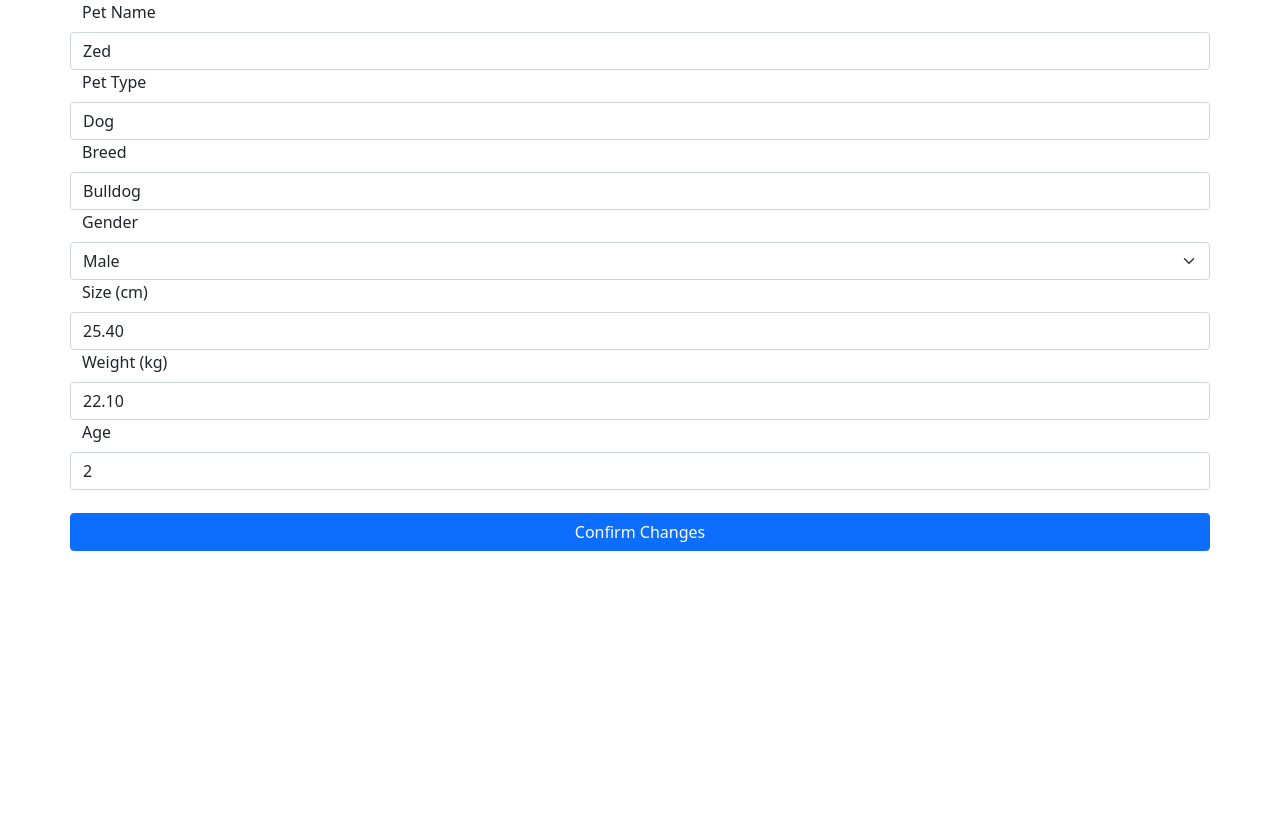
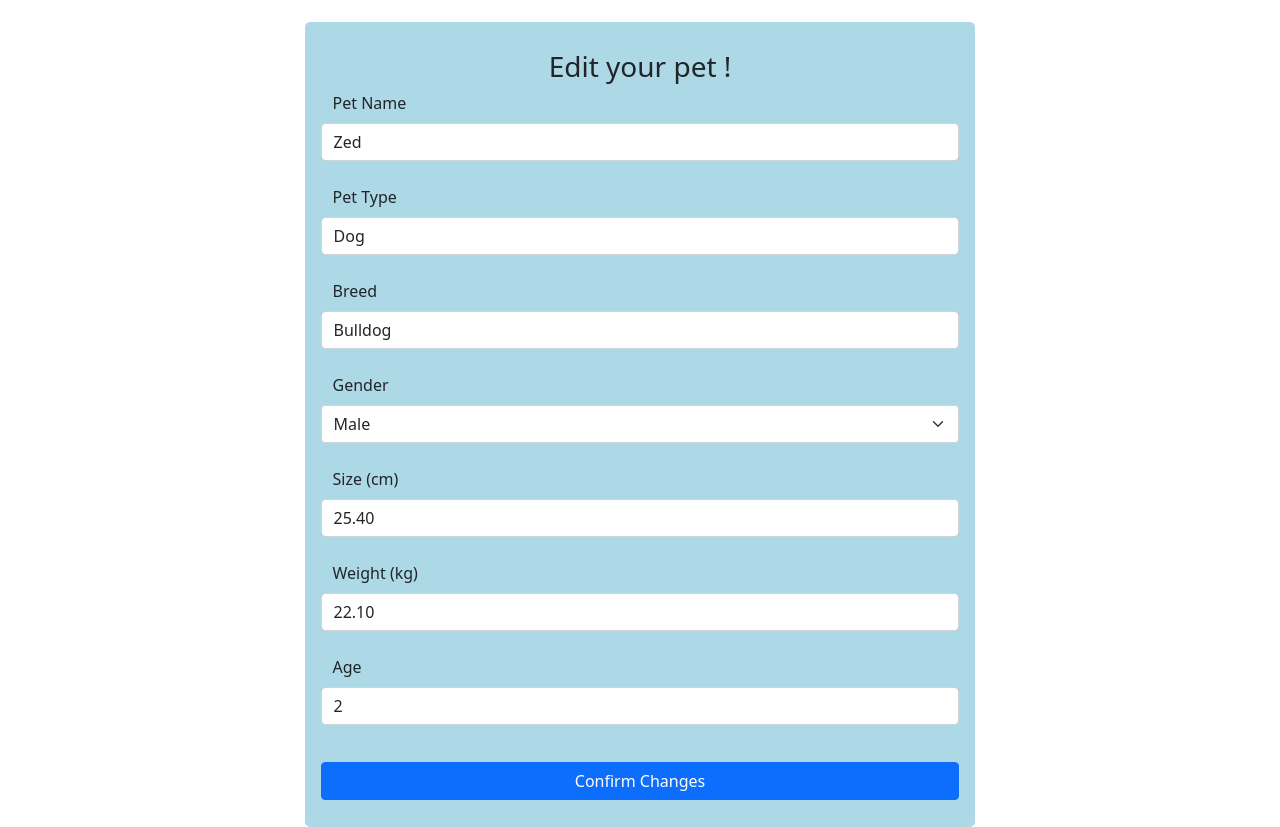
Before and after one commit to AngelNorStou/AnimalMart, a PHP site: page /edit_pet.php?petEdit=1 in a window 1280 px wide. Shown: the part 61-888 px from the top of the page. Before the commit the page ends 612 px from the top, so only its background shows below. Run offline with PHP 8.4, Linux system fonts and the light colour scheme; the visitor is signed in with stand-in values (Sample User, id 1); data comes from the database, SQL or seed files in the repository.

Commit message:
small design change

```diff
--- a/view/appointment.php
+++ b/view/appointment.php
@@ -90,7 +90,7 @@ $add = $app->insert();
 	<div class="tab-content" id="v-pills-tabContent">
     <div  class="tab-pane fade show active" role="tabpanel">
 		<div class="container">
-			<form class="userForms" action="appointment.php" method="POST">
+			<form class="userForms" action="appointment.php" method="POST" style="background-color: lightblue; border-color: lightblue;">
 				<h3 align="center">Book an appointment</h3>
 				<p align="center" style="line-height: 0px;padding-bottom: 10px;">_________________________________________</p>
 				<div class="row g-3">
@@ -154,9 +154,9 @@ $add = $app->insert();
 </div>
 </div>
 <div><p><br></p></div>
+</body>
 <footer align="center" style="background-color: lightblue;">
 	123 Boul. Ecommerce, Toronto, ON M4A 6L1<br>
 	©2021 AnimalMart, Inc. All rights reserved.
 </footer>
-</body>
 </html>
--- a/view/edit_pet.php
+++ b/view/edit_pet.php
@@ -40,6 +40,7 @@ $editError = $controller_pet->verify_editPet($_POST);
 	<link href="https://cdn.jsdelivr.net/npm/bootstrap@5.0.0-beta3/dist/css/bootstrap.min.css" rel="stylesheet" integrity="sha384-eOJMYsd53ii+scO/bJGFsiCZc+5NDVN2yr8+0RDqr0Ql0h+rP48ckxlpbzKgwra6" crossorigin="anonymous">
 
 	<link href="../CSS/account.css" rel="stylesheet" >
+	<link href="../CSS/sign_in_out.css" rel="stylesheet">
 
 	<title>View Account</title>
 </head>
@@ -74,25 +75,28 @@ $editError = $controller_pet->verify_editPet($_POST);
     </div>
 </nav>
 <div class="container">
-	<form action="edit_pet.php?petEdit=<?php echo $id; ?>" method="POST">
+	<form class="userForms" action="edit_pet.php?petEdit=<?php echo $id; ?>" method="POST" style="background-color: lightblue; border-color: lightblue;">
+		<div class="row">
+		<h3 align="center">Edit your pet !</h3>
+	</div>
 	    <div class="row">
 		    <label class="form-label">Pet Name</label>
 			<input type="text" class="form-control"
 			value="<?php echo $petView->displayItem($id,'pet_name'); ?>"
 			name="edit_pet_name"  required="" maxlength='30'>
-		</div>
+		</div><br>
 	    <div class="row">
 	    	<label class="form-label">Pet Type</label>
 			<input type="text" class="form-control"
 			value="<?php echo $petView->displayItem($id,'pet_type'); ?>"
 			name="edit_pet_type" required="" maxlength='30'>
-		</div>
+		</div>	<br>
 	  <div class="row">
 		    <label class="form-label">Breed</label>
 			<input type="text" class="form-control"
 			value="<?php echo $petView->displayItem($id,'breed'); ?>"
 			name="edit_pet_breed" required="" maxlength='64'>
-		</div>
+		</div><br>
 	  <div class="row">
 	  		<label class="form-label">Gender</label>
 			<select class="form-select" name="edit_pet_gender" aria-label="edit_pet_gender">
@@ -100,25 +104,25 @@ $editError = $controller_pet->verify_editPet($_POST);
  				echo $petView->displayGender($id);
 			?>
 			</select>
-	    </div>
+	    </div>	<br>
 	  <div class="row">
 		    <label class="form-label">Size (cm)</label>
 			<input type="text" class="form-control"
 			value="<?php echo $petView->displayItem($id,'size'); ?>"
 			name="edit_pet_size" required="">
-		</div>
+		</div><br>
 	  <div class="row">
 		    <label class="form-label">Weight (kg)</label>
 			<input type="text" class="form-control"
 			value="<?php echo $petView->displayItem($id,'weight'); ?>"
 			name="edit_pet_weight" required="">
-	  </div>
+	  </div><br>
 	  <div class="row">
 		    <label class="form-label">Age</label>
 			<input type="text" class="form-control"
 			value="<?php echo $petView->displayItem($id,'age'); ?>"
 			name="edit_pet_age"  required="">
-		</div>
+		</div>	<br>
 	  <div class="row">
   		<button style="float: left;margin-top: 2%;" value="update_pet" type="submit" class="btn btn-primary">Confirm Changes</button>
   		<?php echo $editError ?>
--- a/view/user_profile.php
+++ b/view/user_profile.php
@@ -112,7 +112,7 @@ $appointments = $app->getAppointments($_SESSION['username']);
 				<tbody>
 					<tr>
 						<td>
-							<button class="btn btn-outline-info" onclick="window.location.href='services.php'" >View Services</button>
+							<button class="btn btn-outline-info" onclick="window.location.href='services.php?page=1'" >View Services</button>
 						</td>
 						<td>
 							<button class="btn btn-outline-danger" onclick="window.location.href='appointment.php'" >Book appointment</button>
```
Also changed, not shown: view/add_pet.php (+16 -10 lines).
